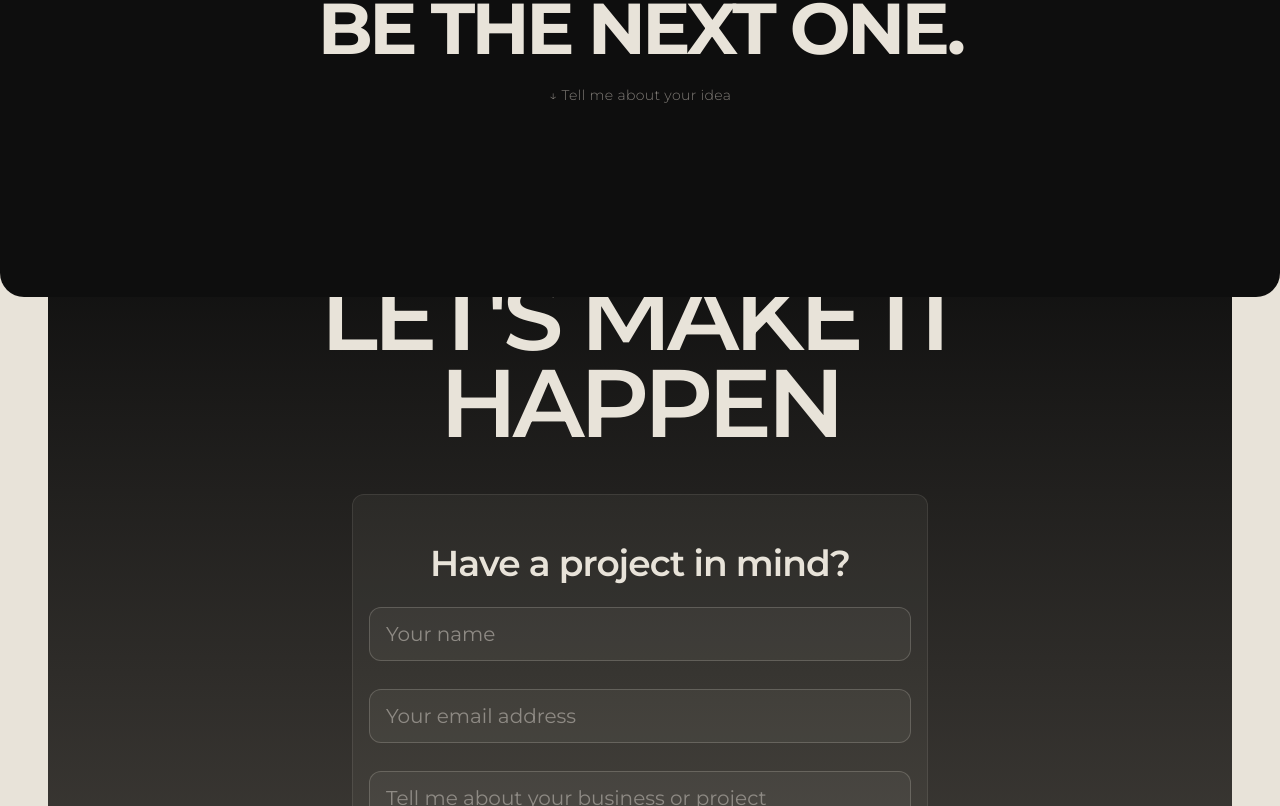
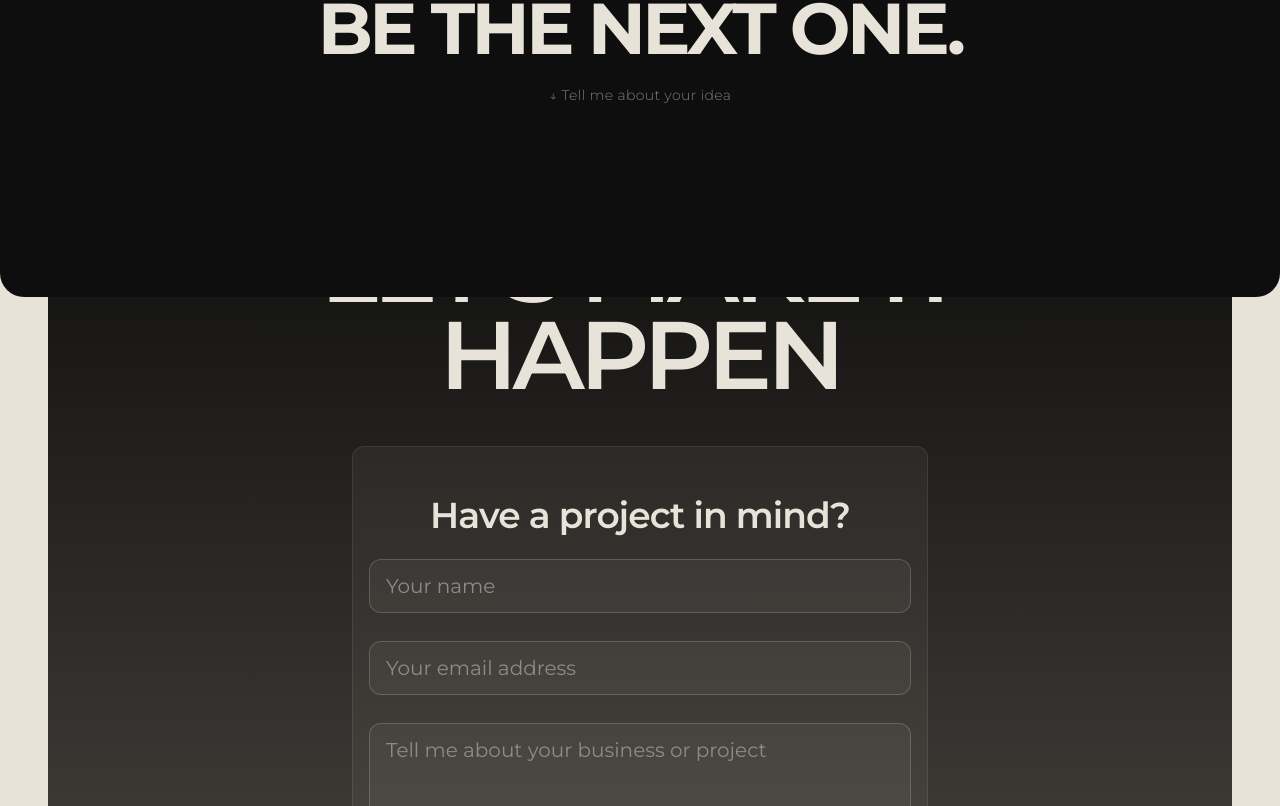
Before and after one commit to AllanRV09/portfolio, a React (Vite) app: page / in a window 1280 px wide. Shown: the part 6434-7240 px from the top of the page. Built offline with nearby package versions, Linux system fonts and the light colour scheme; a web font is replaced by a local one.

Commit message:
fix: reduce gap between Projects and Contact

```diff
--- a/src/sections/ContactSection.jsx
+++ b/src/sections/ContactSection.jsx
@@ -75,7 +75,7 @@ export function ContactSection() {
     };
 
     return (
-        <section id="contact" data-theme="light" className="relative z-10 -mt-30 flex flex-col items-center text-center p-[1.5rem] scroll-mt-20 sm:scroll-mt-0 sm:p-[3rem] text-surface bg-surface">
+        <section id="contact" data-theme="light" className="relative z-10 -mt-54 flex flex-col items-center text-center p-[1.5rem] scroll-mt-20 sm:-mt-60 sm:scroll-mt-0 sm:p-[3rem] md:-mt-68 lg:-mt-42 text-surface bg-surface">
             <div className="p-[1.5rem] sm:p-[3rem] pb-16 sm:pb-24 rounded-lg h-full w-full bg-[linear-gradient(0deg,_#4E4A44,_#0E0E0E)] z-30">
                 <h2 className="uppercase m-auto text-[clamp(3.3rem,8vw,6rem)] max-w-[12ch] font-semibold leading-[0.9] tracking-tighter text-surface">Let's Make It Happen</h2>
 
```
